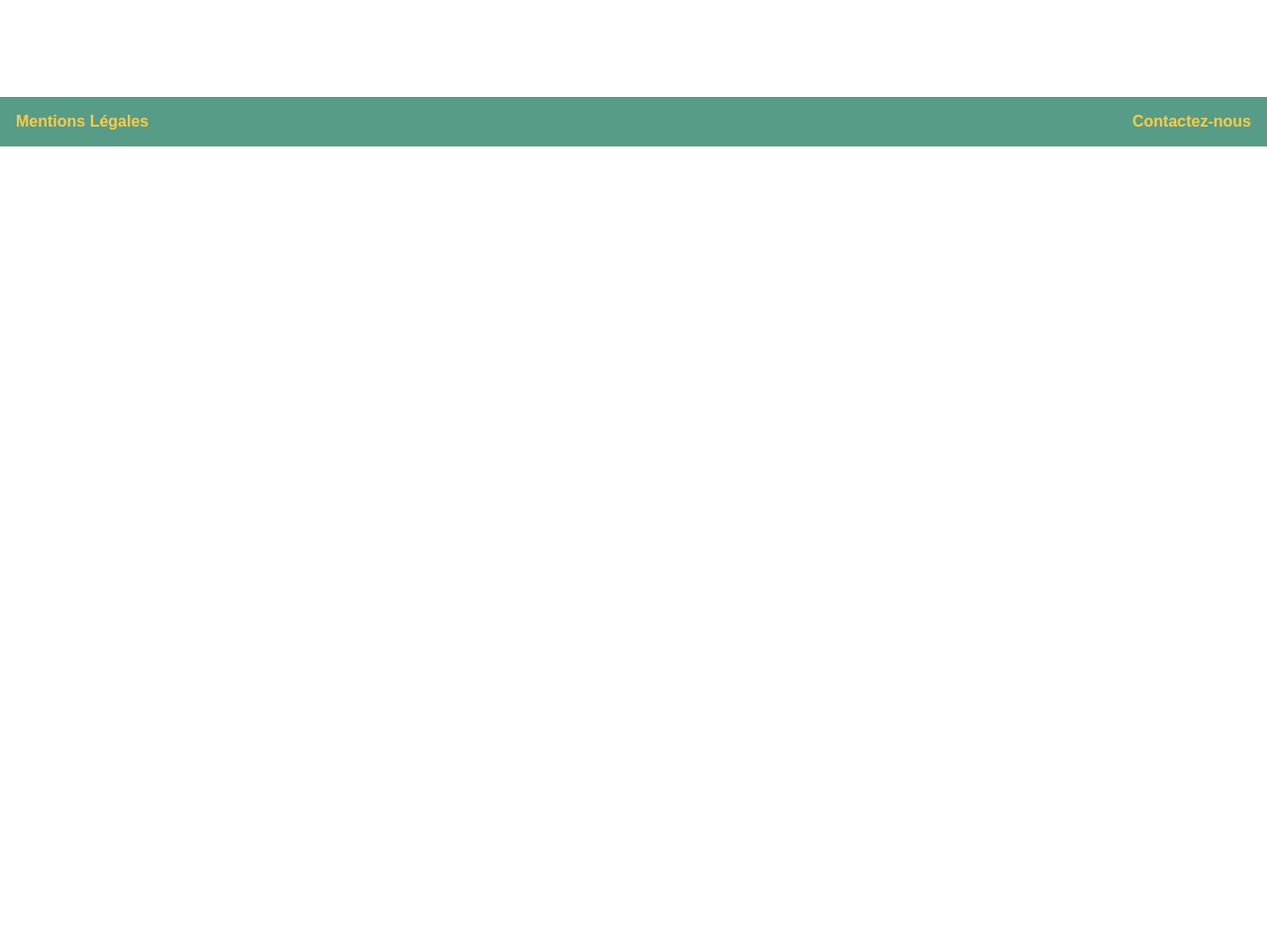
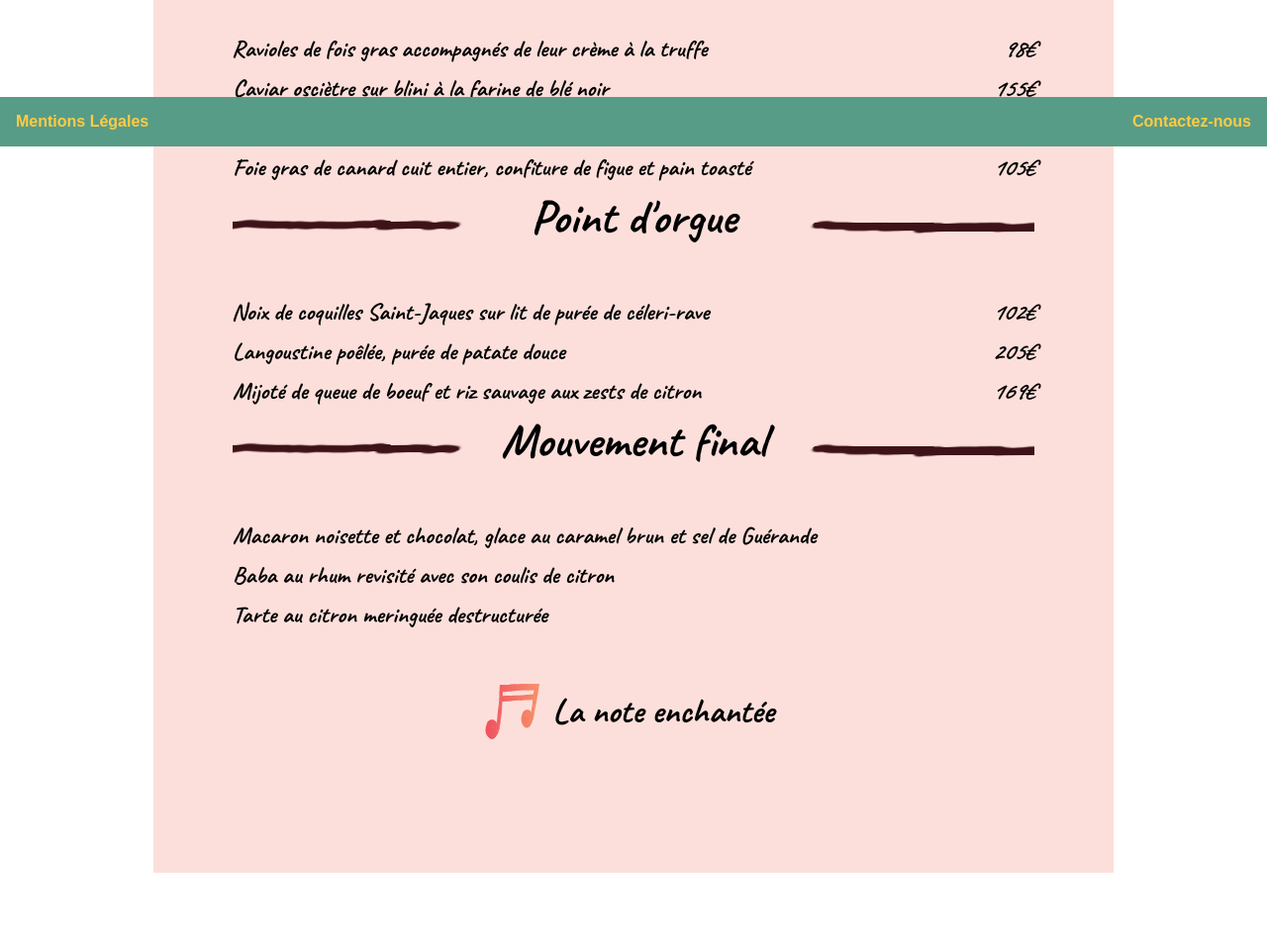
Before and after one commit to cosmonet-fr/P3_billois_stephane, a plain HTML site: page pages/menu1.html in a window 1280 px wide. Shown: the part 652-1606 px from the top of the page at 99% size. Before the commit the page ends 800 px from the top, so only its background shows below. Drawn offline with Linux system fonts and the light colour scheme; files whose address does not match are found by name.

Commit message:
Réalisation complète de la page menu1.html, et image note de musique en dégradé.

```diff
--- a/css/master.scss
+++ b/css/master.scss
@@ -10,16 +10,24 @@ h2, .nav__menu p {
   font-family: "caveatbold";
 }
 
-*{
+h1, footer a, .home-page__box-btn p {
     font-family: sans-serif;
 }
 
-h1 {
+header h1 {
   margin: 0.7em;
   font-size: 5em;
   font-weight: bolder;
   letter-spacing: -0.075em;
   color: $colorH1;
+}
+
+h1{
+  text-align: center;
+  margin: 0.5em;
+  font-size: 3.2em;
+  font-weight: bold;
+  color: black;
 }
 
 h2{
@@ -65,6 +73,12 @@ nav {
   display: flex;
   align-items: center;
   box-shadow: 5px 5px 25px #999;
+  a {
+    color: black
+  }
+  img {
+    width: 48px;
+  }
 }
 
 .menu__txt{
@@ -95,10 +109,10 @@ nav {
 
 .menu--chic {
   background-color: #fff5fe;
-  h2, p {
+  h2, a, p {
     font-family: serif;
   }
-  h2 {
+  h2, a {
     letter-spacing: -2px;
   }
   p {
@@ -129,6 +143,9 @@ nav {
   }
 
 }
+.space {
+  margin: 12px;
+}
 footer{
   position: fixed;
   left: 0;
--- a/css/menu1.scss
+++ b/css/menu1.scss
@@ -1,4 +1,70 @@
 .menu1 {
-  margin: 50px;
+  padding: 80px;
+  .logoMenu{
+    display: flex;
+    justify-content: center;
+  }
+  img {
+    width: 100px;
+  }
+  *{
+    font-family: "caveatbold";
+  }
+  h2 {
+    font-size: 3em;
+  }
+  h3 {
+    font-size: 3em;
+    text-align: center;
+    position: relative;
+    bottom: 50px;
+  }
+  ul {
+    font-weight: lighter;
+  }
+  li{
+    font-size: 1.5em;
+    margin-bottom: 10px;
+    em{
+      font-weight: bold;
+      float: right;
+    }
+  }
+  margin: auto;
+  margin-top: 25px;
+  width: 970px;
   background-color: #fcdfdb;
+  h2{
+    text-align: center;
+  }
+  hr {
+    height: 25px;
+    margin-top: 30px;
+    border: none;
+    text-align: center;
+    background: url(../img/hrMenu1.png) no-repeat top center;
+
+
+    &:after {
+      //content: 'Prélude';
+      font-size: 50px;
+      color: #3d1319;
+      position: relative;
+      top: -24px;
+
+
+    }
+  }
+  .logoMenuBottom {
+    margin: 50px;
+    display: flex;
+    justify-content: center;
+    h2 {
+      font-size: 2.2em;
+    }
+    img {
+      width: 60px;
+    }
+  }
+
 }
--- a/pages/menu1.html
+++ b/pages/menu1.html
@@ -3,7 +3,7 @@
 <head>
   <meta charset="utf-8">
   <title>ohmyfood</title>
-  <link rel="icon" type="image/png" href="img/favicon.png">
+  <link rel="icon" type="image/png" href="../img/favicon.png">
   <link rel="stylesheet" href="../css/master.css">
   <link rel="stylesheet" href="../css/menu1.css">
   <script src="https://kit.fontawesome.com/aa0ff56e6d.js" crossorigin="anonymous"></script>
@@ -12,9 +12,42 @@
     <header>
       <h1>ohmyfood</h1>
     </header>
+    <h1>La note enchantée</h1>
     <div class="menu1">
+      <div class="logoMenu"><img src="../img/note-de-musique.svg" alt="Not de musique"></div>
       <h2>La note enchantée</h2>
+      <hr>
+      <h3>Prélude</h3>
+      <ul>
+        <li>Ravioles de fois gras accompagnés de leur crème à la truffe <em>98€</em> </li>
+        <li>Caviar osciètre sur blini à la farine de blé noir <em>155€</em> </li>
+        <li>Homard et espuma de potiron mariné aux zests d'orange <em>89€ </em> </li>
+        <li>Foie gras de canard cuit entier, confiture de figue et pain toasté <em>105€</em> </li>
+
+      </ul>
+      <hr>
+      <h3>Point d'orgue</h3>
+      <ul>
+        <li>Noix de coquilles Saint-Jaques sur lit de purée de céleri-rave <em>102€</em> </li>
+        <li>Langoustine poêlée, purée de patate douce <em>205€</em> </li>
+        <li>Mijoté de queue de boeuf et riz sauvage aux zests de citron <em>169€</em> </li>
+      </ul>
+
+      <hr>
+      <h3>Mouvement final</h3>
+      <ul>
+        <li>Macaron noisette et chocolat, glace au caramel brun et sel de Guérande </li>
+        <li>Baba au rhum revisité avec son coulis de citron </li>
+        <li>Tarte au citron meringuée destructurée </li>
+      </ul>
+
+      <div class="logoMenuBottom">
+        <img src="../img/note-de-musique.svg" alt="Note de musique"><h2>La note enchantée</h2>
+
+      </div>
+
     </div>
+    <div class="space">  </div>
     <footer><p><a href="pages/mentionsLegales.html">Mentions Légales</a></p> <p><a href="mailto:joe@example.com?subject=feedback">Contactez-nous</a></p> </footer>
   </body>
 </html>
```
Also changed, not shown: index.html (+4 -4 lines), css/master.css, css/menu1.css, img/hrMenu1.png (added), img/note-de-musique.svg (added), 2 other files.
